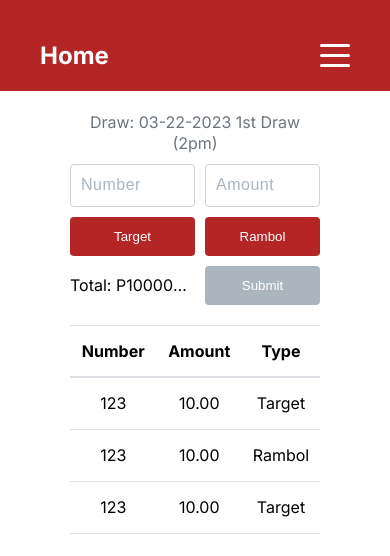
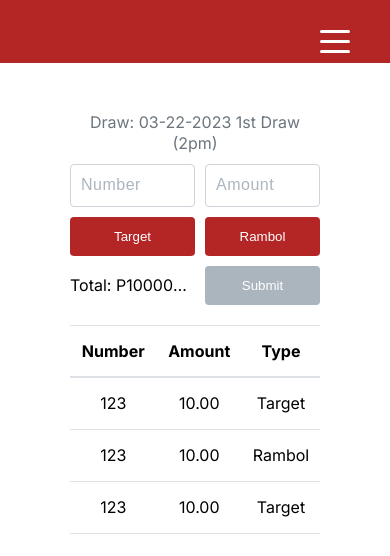
Before and after one commit to zyllar68/sample, a Next.js app: page /mobile in a window 390 px wide. Shown: the top 556 px of the page. Built offline with nearby package versions, Linux system fonts and the light colour scheme.

Commit message:
mobile navbar update some styling

```diff
--- a/components/MobileNavbar.js
+++ b/components/MobileNavbar.js
@@ -3,12 +3,12 @@ import Link from "next/link";
 
 import classNames from "classnames";
 
-const MobileNavbar = () => {
+const MobileNavbar = ({ title }) => {
   const [burger, setBurger] = useState(false);
   return (
     <div className='MobileNavbar'>
       <div className='MobileNavbar_container'>
-        <h4>Home</h4>
+        <h4>{title}</h4>
         <div
           className={classNames("menu-btn", {
             open: burger,
@@ -31,7 +31,7 @@ const MobileNavbar = () => {
           <Link href='/mobile/transaction'>Transactions</Link>
         </li>
         <li>
-          <Link href='/mobile/transaction'>Report</Link>
+          <Link href='/mobile/report'>Report</Link>
         </li>
       </ul>
     </div>
--- a/styles/mobileNavbar.scss
+++ b/styles/mobileNavbar.scss
@@ -56,11 +56,11 @@
 
   .menu-btn {
     width: 30px;
+    cursor: pointer;
     position: relative;
     display: flex;
     justify-content: center;
     align-items: center;
-    cursor: pointer;
     transition: all 0.2s ease-in-out;
   }
   .menu-btn__burger {
```
